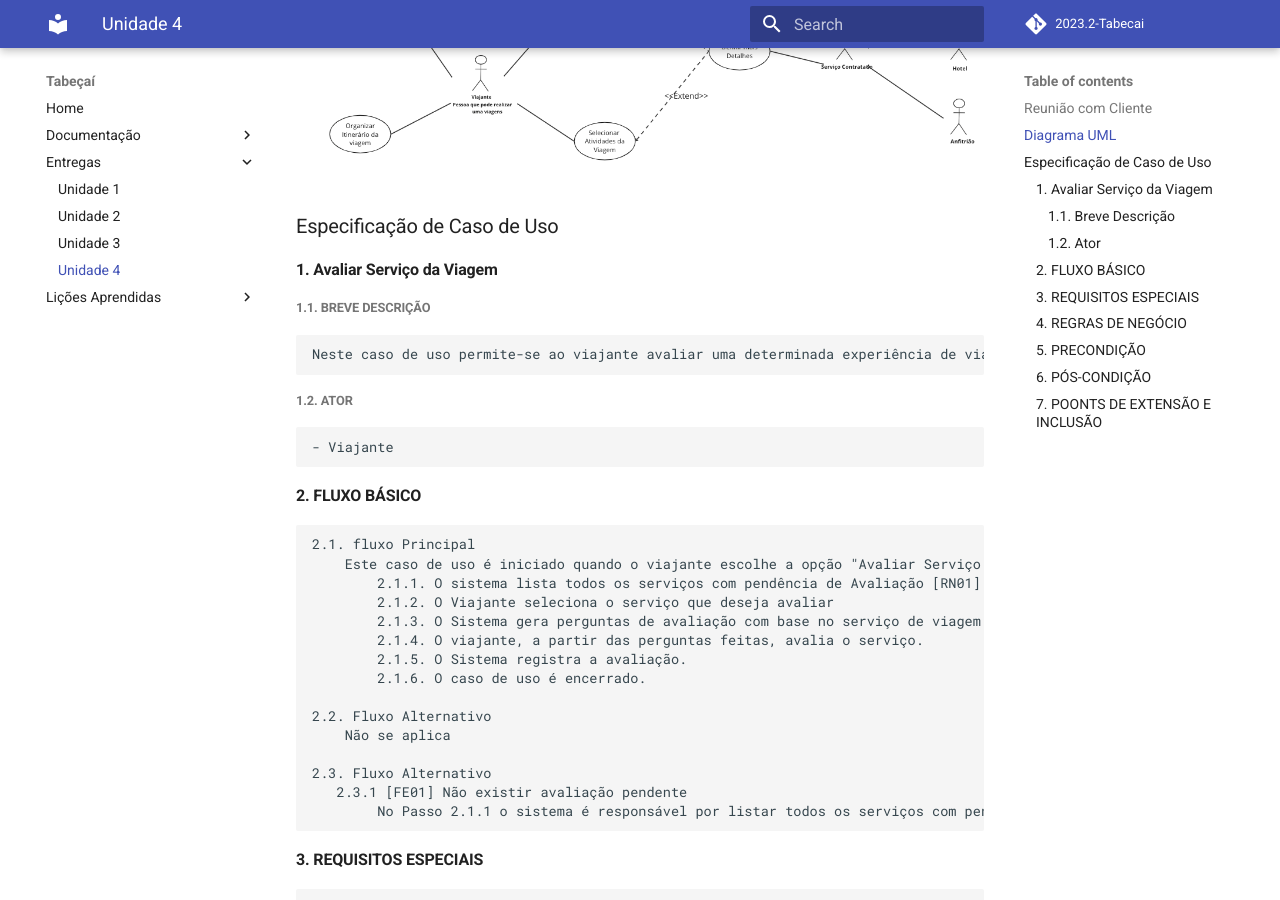
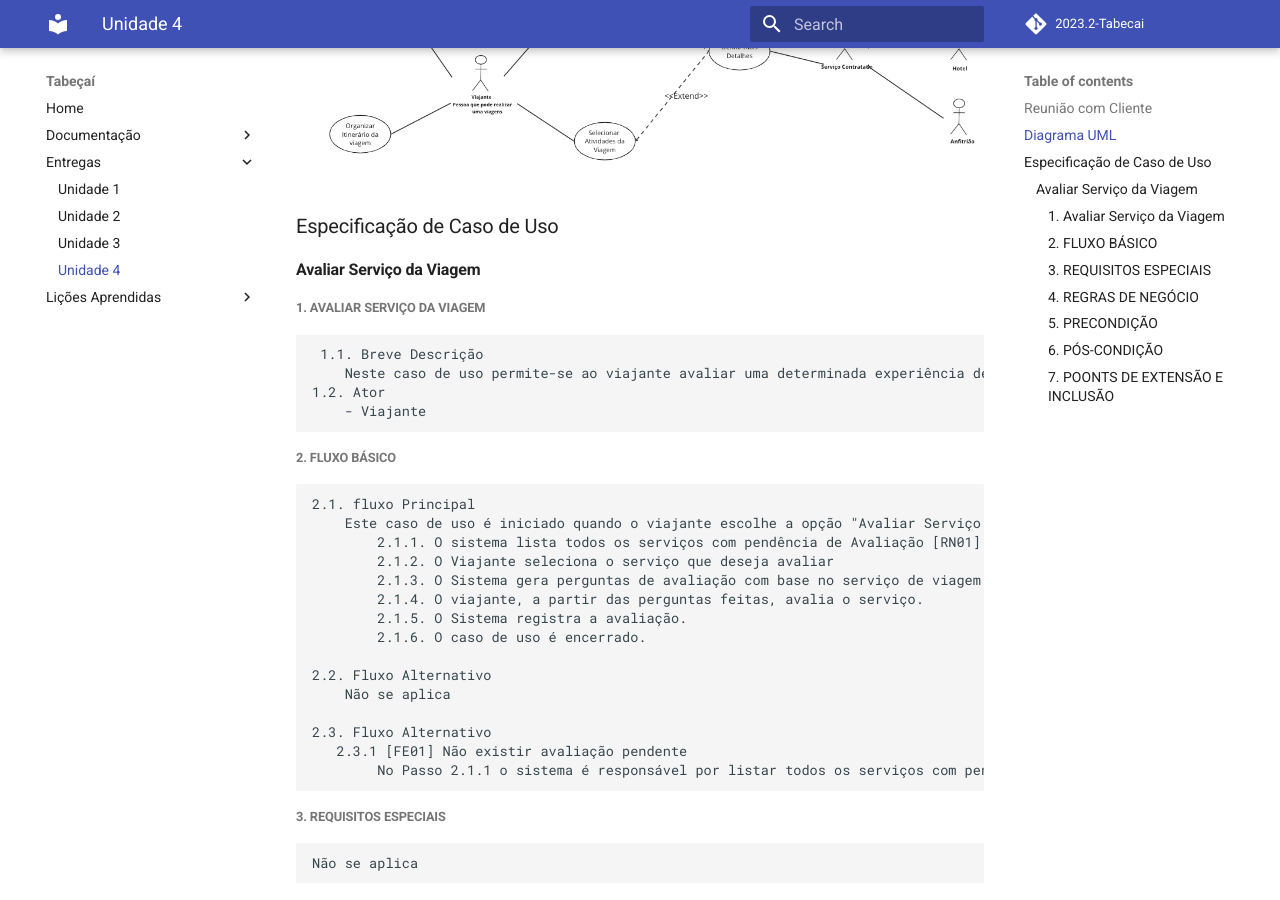
Before and after one commit to mdsreq-fga-unb/2023.2-Tabecai, an MkDocs documentation site: the page built from docs/entrega_4.md, in a window 1280 px wide and 900 px high, scrolled down 886 px. Built offline with MkDocs 1.6.1 and Material for MkDocs 9.7.7, drawn with Linux system fonts in a browser that asks for light colours; comment, search, counter and statistics services are not loaded.

Commit message:
feat: dados de entrega, estrutura

```diff
--- a/docs/entrega_4.md
+++ b/docs/entrega_4.md
@@ -8,13 +8,15 @@
 
 ### Especificação de Caso de Uso
 
-#### 1. Avaliar Serviço da Viagem
-##### 1.1. Breve Descrição
-    Neste caso de uso permite-se ao viajante avaliar uma determinada experiência de viagem, acomodação ou atividade, já realizada por ele, adquirida a partir da aplicação. O FeedBack é salvo e registrado, tornando-se público aos demais viajantes interessados. Possibilitando que outros usuários possam averiguar a qualidade do serviço em questão e que o sistema entenda o gosto do viajante para futuras ofertas oferecidas.
-##### 1.2. Ator
-    - Viajante
+#### Avaliar Serviço da Viagem
 
-#### 2.	FLUXO BÁSICO
+##### 1. Avaliar Serviço da Viagem
+     1.1. Breve Descrição
+        Neste caso de uso permite-se ao viajante avaliar uma determinada experiência de viagem, acomodação ou atividade, já realizada por ele, adquirida a partir da aplicação. O FeedBack é salvo e registrado, tornando-se público aos demais viajantes interessados. Possibilitando que outros usuários possam averiguar a qualidade do serviço em questão e que o sistema entenda o gosto do viajante para futuras ofertas oferecidas.
+    1.2. Ator
+        - Viajante
+
+##### 2.	FLUXO BÁSICO
     2.1. fluxo Principal
         Este caso de uso é iniciado quando o viajante escolhe a opção "Avaliar Serviço da Viagem".
             2.1.1. O sistema lista todos os serviços com pendência de Avaliação [RN01] [FE01]
@@ -31,10 +33,10 @@
        2.3.1 [FE01] Não existir avaliação pendente
             No Passo 2.1.1 o sistema é responsável por listar todos os serviços com pendência de Avaliação, caso nenhuma pendência exista é exibido a mensagem “Não existem avaliações pendentes”. O sistema Avança para o passo 2.1.6
 
-#### 3.	REQUISITOS ESPECIAIS
+##### 3.	REQUISITOS ESPECIAIS
     Não se aplica
 
-#### 4.	REGRAS DE NEGÓCIO
+##### 4.	REGRAS DE NEGÓCIO
     4.1 [RN01] A listagem deve ser apresentada da Seguinte forma:
         4.1.1 Cada item da lista deve conter o tipo de serviço, nome, imagem associada a ele e a data de quando foi usufruído
         4.1.2 A lista deve ser ordenada, de maneira que as mais recentes estejam mais acima
@@ -44,13 +46,13 @@
         4.2.1 Quantitativas devem solicitar valores em uma escala de 0 a 5
         4.2.2 Textuais devem possuir limite de caracter, mas não são obrigatórias
 
-#### 5.	PRECONDIÇÃO
+##### 5.	PRECONDIÇÃO
     5.1. Login
         O viajante deve estar autenticado no sistema antes de acessar a funcionalidade de feedback da experiência de viagem.
     5.2.Uso de algum serviço
         O viajante deve ter concluído uma experiência de viagem associada à qual o feedback será fornecido.
 
-#### 6.	PÓS-CONDIÇÃO
+##### 6.	PÓS-CONDIÇÃO
     Não se Aplica.
-#### 7. POONTS DE EXTENSÃO E INCLUSÃO
+##### 7. POONTS DE EXTENSÃO E INCLUSÃO
     Não se Aplica.
```
